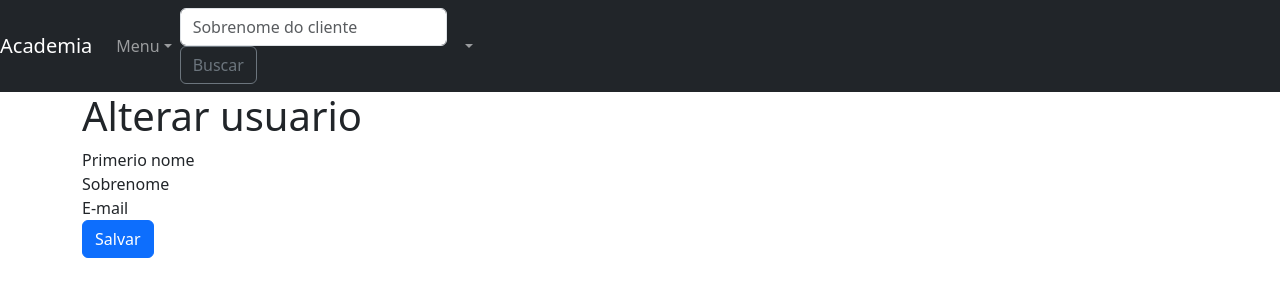
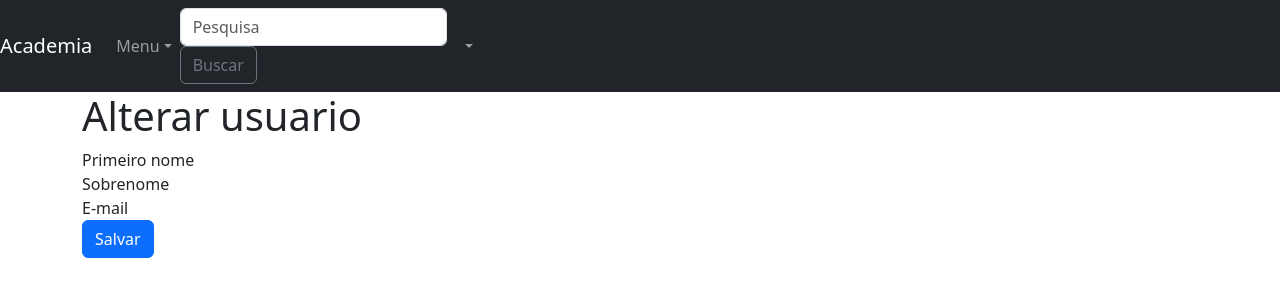
Before and after one commit to anleaes/2023-02-UDWMJ-GRUPO-06, a Django app: template templates/accounts/user_change_information.html in a window 1280 px wide. Shown: the top 300 px of the page. Run offline with Django 4.2, Linux system fonts and the light colour scheme; the template is opened without the code that fills it, so the values that code supplies are empty; some libraries are stand-ins or nearby versions.

Commit message:
1- arrumando oq falta no gitignore 2- erro no placeholder

```diff
--- a/templates/accounts/user_change_information.html
+++ b/templates/accounts/user_change_information.html
@@ -15,7 +15,7 @@
                 <form action="" method="POST">
                 {% csrf_token %}
                     <div class="form-group">
-                        <label for="{{ form.first_name.id_for_label }}">Primerio nome</label>
+                        <label for="{{ form.first_name.id_for_label }}">Primeiro nome</label>
                         {{ form.first_name|add_class:"form-control"|attr:"autofocus" }}
                     </div>
                     <div class="form-group">
--- a/templates/base.html
+++ b/templates/base.html
@@ -31,7 +31,7 @@
                 </li>
             </ul>
             <form action="{% url 'clients:search_clients' %}" method="GET" class="form-inline my-2 my-md-0" style="margin-right: 10px">
-                <input class="form-control" name="query" type="text" placeholder="Sobrenome do cliente" aria-label="Buscar" style="margin-right: 10px">
+                <input class="form-control" name="query" type="text" placeholder="Pesquisa" aria-label="Buscar" style="margin-right: 10px">
                 <button class="btn btn-outline-secondary my-2 my-sm-0" type="submit">Buscar</button>
             </form>
             <ul class="navbar-nav">
```
Also changed, not shown: 1 other file.
